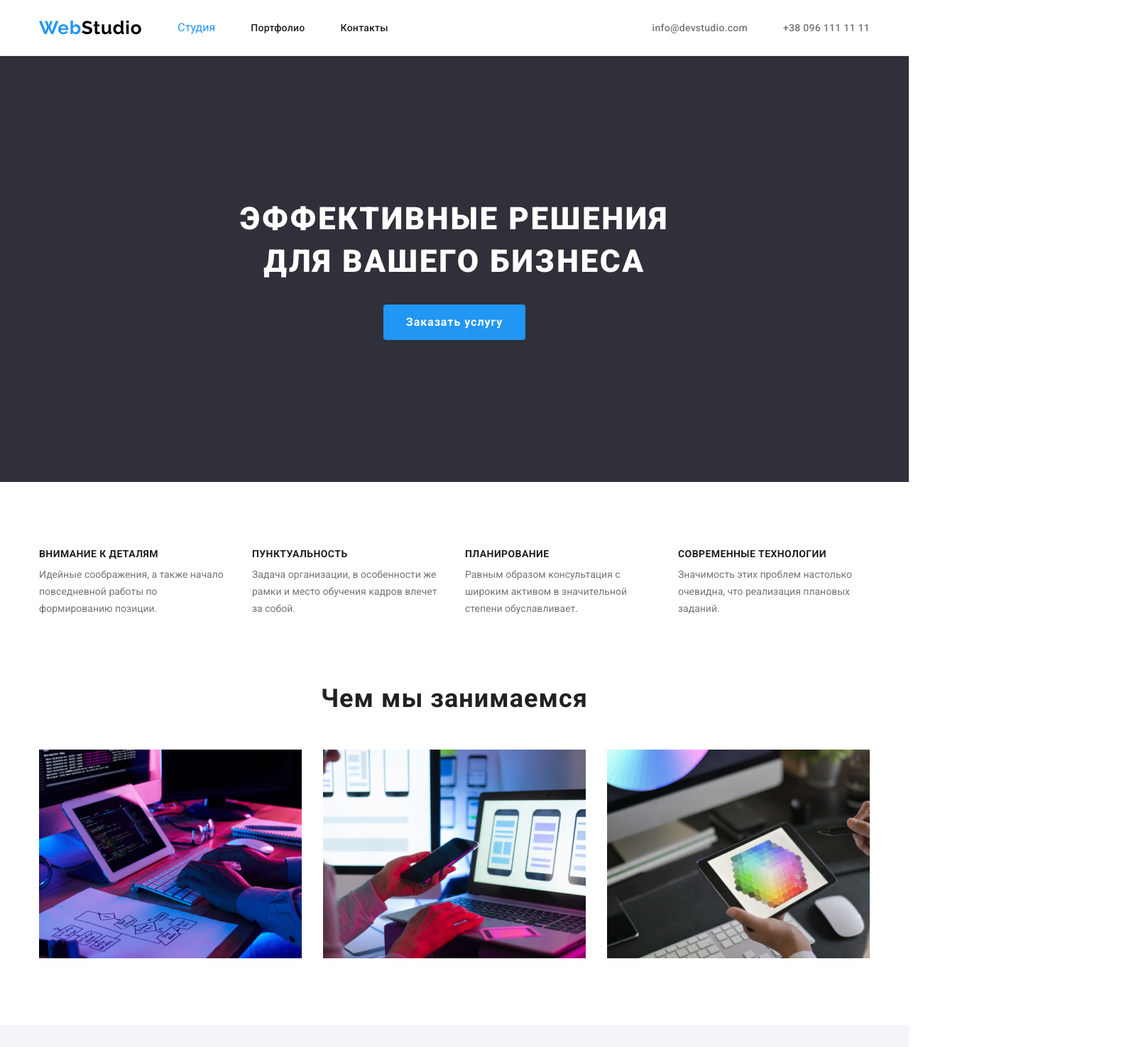
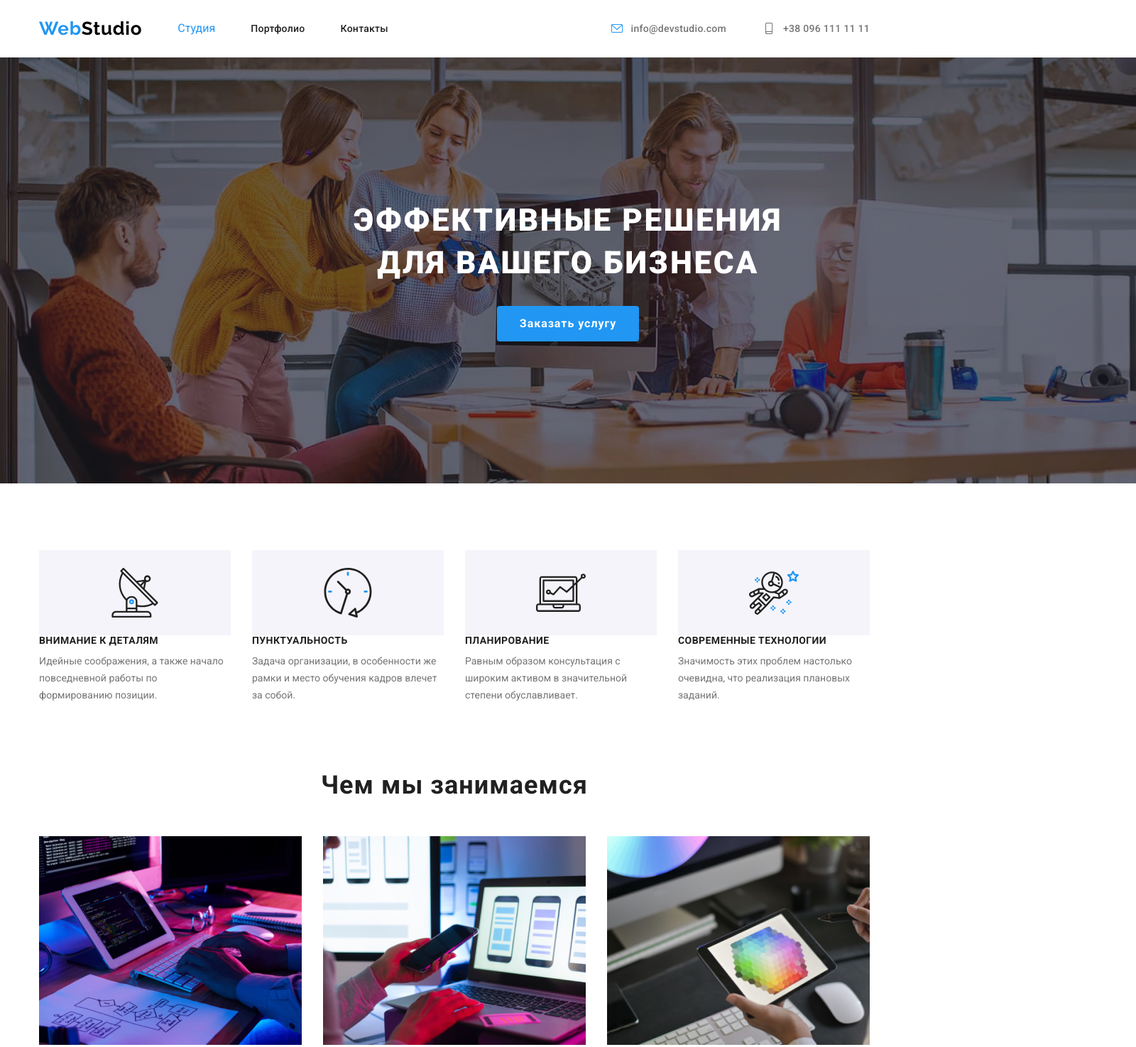
Before and after one commit to VladislavBVV/hw3, a plain HTML site: page index.html in a window 1280 px wide. Shown: the top 1475 px of the page at 71% size, 1600 px wide, since content can reach past the window. Drawn offline with nearby package versions, Linux system fonts and the light colour scheme.

Commit message:
add icons header and section

```diff
--- a/CSS/styles1.css
+++ b/CSS/styles1.css
@@ -101,7 +101,7 @@ h3 {
 }
 
 .contacts {
-    display: flex;
+    display: inline-flex;
     align-items: center;
     margin-left: auto;
 }
@@ -163,10 +163,39 @@ text-decoration: none;
 }
 
 .contacts .item {
+    display: inline-flex;
+    align-items: center;
 padding-top: 30px;
 padding-bottom: 30px;
+
 }
 
+.contacts .mail::before {
+    content: "";
+    width: 20px;
+    height: 20px;
+    margin-right: 10px;
+    background-color: #ffffff;
+    background-repeat: no-repeat;
+    background-position: center;
+    background-image: url(../IMG/envelope\ \(hover\).svg);
+}
+
+.phone::before {
+    content: "";
+    width: 20px;
+    height: 20px;
+    margin-right: 10px;
+    background-color: #ffffff;
+    background-repeat: no-repeat;
+    background-position: center;
+    background-image: url(../IMG/smartphone.svg);
+}
+
+.phone .item::before:hover,
+.phone .item::before:focus {
+    color: var(--accent)
+}
 .contacts .item + .item {
     margin-left: 50px;
 }
@@ -185,7 +214,6 @@ padding-bottom: 30px;
     padding-top: 200px;
     padding-bottom: 200px;
     text-align: center;
-    background: var(--herobcg);
 }
 
 .hero-title {
@@ -225,6 +253,23 @@ font-family: inherit;
 }
 
 
+/* ----------Hero background ------------ */
+
+.background {
+    background: var(--herobcg);
+    background-image: linear-gradient(to right, rgba(47, 48, 58, 0.4) ,rgba(47, 48, 58, 0.4)),
+    url(../IMG/hero.jpg);
+    background-size: contain;
+    background-repeat: no-repeat;
+    background-position: center;
+    margin-left: auto;
+    margin-right: auto;
+    width: 1600px;
+}
+
+
+
+
 /* ----------------------------Наши преимущества section solutions-------------------- */
 
 .section-solutions {
@@ -239,9 +284,47 @@ font-family: inherit;
 }
 
 .solutionspar .item {
+    display: block;
     width: 270px;
 
 }
+
+.solutionspar > .item::before {
+    display: block;
+    min-height: 120px;
+    content: "";
+    height: 40px;
+    margin-right: 10px;
+    margin: 0;
+    background-color: #F5F4FA;
+}
+
+.icon-antenna::before {
+    background-repeat: no-repeat;
+    background-position: center;
+    background-image: url(../IMG/antenna\ 1.svg);
+}
+
+.icon-clock::before {
+    background-repeat: no-repeat;
+    background-position: center;
+    background-image: url(../IMG/clock\ 1.svg);
+}
+
+.icon-diagramma::before {
+    background-repeat: no-repeat;
+    background-position: center;
+    background-image: url(../IMG/Vector.svg);
+}
+
+.icon-austronaut::before {
+    background-repeat: no-repeat;
+    background-position: center;
+    background-image: url(../IMG/astronaut\ 1.svg);
+}
+
+
+
 
 .solutionspar .item + .item{
     margin-left: 30px;
@@ -309,7 +392,7 @@ color: var(--titletextcolor)
 
 
 .team-list .cards {
-    display: block;
+    display:block;
     background-color: #FFFFFF;
     box-shadow: 0px 1px 3px rgba(0, 0, 0, 0.12), 0px 1px 1px rgba(0, 0, 0, 0.14), 0px 2px 1px rgba(0, 0, 0, 0.2);
 border-radius: 0px 0px 4px 4px;
@@ -396,17 +479,11 @@ margin-left: 8px;
 
 }
 
-.works-list .container h3 p {
-
-    padding: 20px 24px;
-}
-
-
 
 .works-list .cards {
     margin: 0px auto;
     display: block;
- width: 100%;
+    width: 100%;
     height: auto;
     width: calc((100% - 60px)/3);
     margin-right: 30px;
@@ -436,6 +513,7 @@ margin-bottom: 0;
 font-size: 18px;
 line-height: 2.0;
 letter-spacing: 0.06em;
+
 
 color: var(--titletextcolor)
 }
--- a/index.html
+++ b/index.html
@@ -23,13 +23,13 @@
         </ul>
         </nav>
         <ul class="contacts">
-            <li class="item"><a href="mailto:info@devstudio.com" class="link">info@devstudio.com</a></li>
-            <li class="item"><a href="tel:+380961111111" class="link">+38 096 111 11 11</a></li>
+            <li class="item mail"><a href="mailto:info@devstudio.com" class="link">info@devstudio.com</a></li>
+            <li class="item phone"><a href="tel:+380961111111" class="link">+38 096 111 11 11</a></li>
         </ul>
         </div>
     </header>
     <main>
-    <section class="hero">
+    <section class="hero  background">
         <div class="container">
         <h1 class="hero-title">Эффективные решения для вашего бизнеса</h1>
         <button type="button" class="button">Заказать услугу</button>
@@ -38,13 +38,13 @@
     <section class="section-solutions">
         <div class="container">
         <ul class="solutionspar">
-            <li class="item"><h3 class="solutions-title">Внимание к деталям</h3>
+            <li class="item icon-antenna"><h3 class="solutions-title">Внимание к деталям</h3>
             <p class="solutions-text">Идейные соображения, а также начало повседневной работы по формированию позиции.</p></li>
-            <li class="item"><h3 class="solutions-title">Пунктуальность</h3>
+            <li class="item icon-clock"><h3 class="solutions-title">Пунктуальность</h3>
             <p class="solutions-text">Задача организации, в особенности же рамки и место обучения кадров влечет за собой.</p></li>
-            <li class="item"><h3 class="solutions-title">Планирование</h3>
+            <li class="item icon-diagramma"><h3 class="solutions-title">Планирование</h3>
             <p class="solutions-text">Равным образом консультация с широким активом в значительной степени обуславливает.</p></li>
-            <li class="item"><h3 class="solutions-title">Современные технологии</h3>
+            <li class="item icon-austronaut"><h3 class="solutions-title">Современные технологии</h3>
             <p class="solutions-text">Значимость этих проблем настолько очевидна, что реализация плановых заданий.</p></li>
         </ul>
         </div>
```
Also changed, not shown: IMG/Vector.svg (added), IMG/antenna 1.svg (added), IMG/astronaut 1.svg (added), IMG/clock 1.svg (added), IMG/envelope (hover).svg (added), IMG/hero.jpg (added), IMG/smartphone.svg (added), 2 other files.
